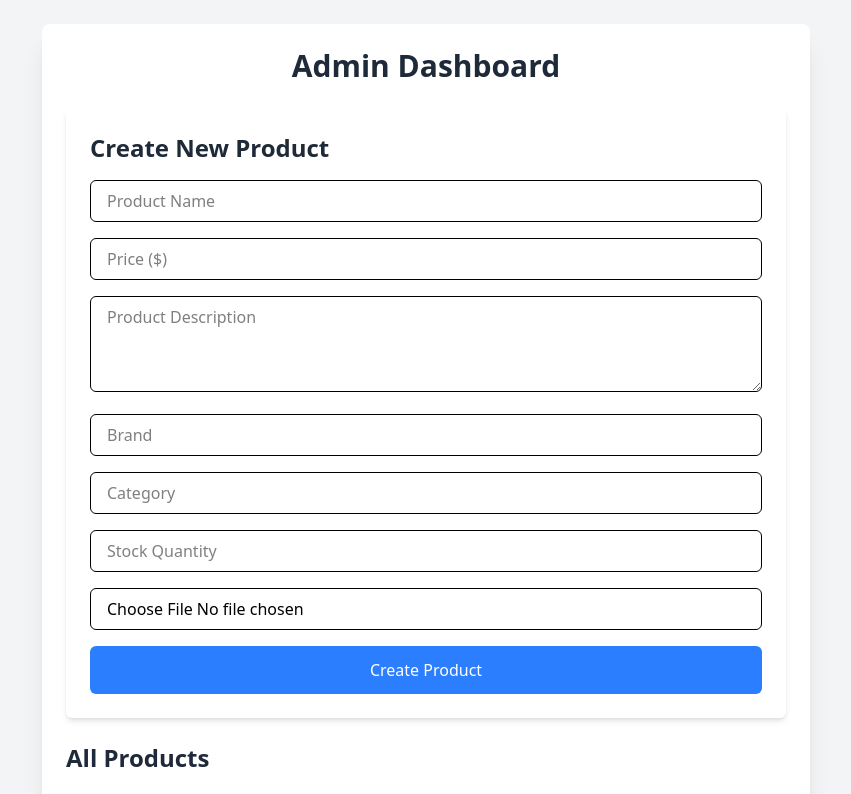
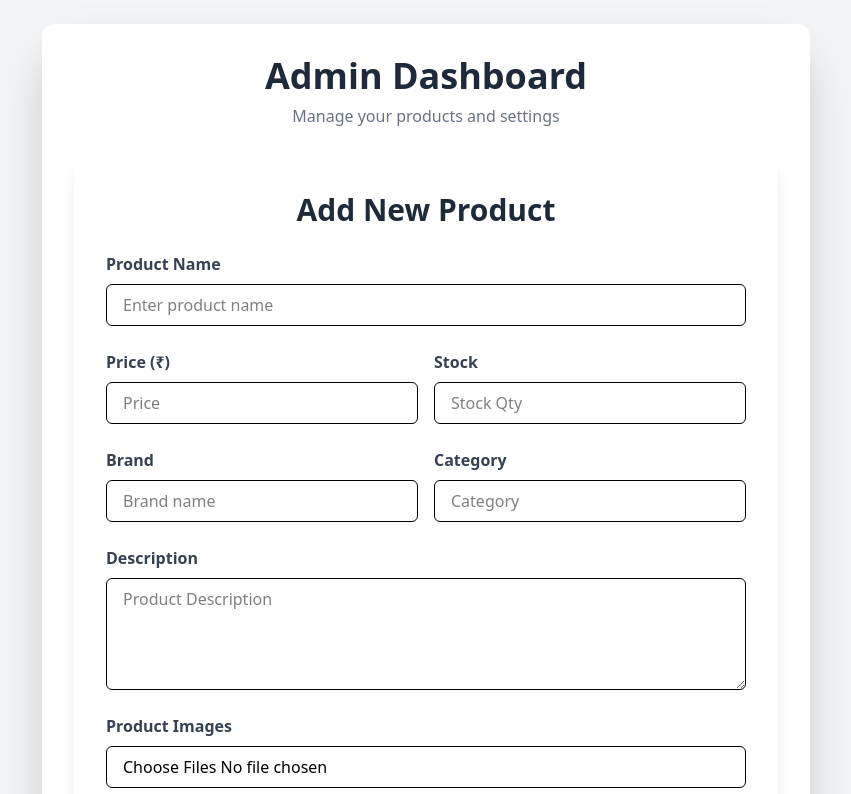
Before and after one commit to anurag24-26/ecommerce-frontend, a React (Vite) app: page /admin-dashboard in a window 1280 px wide. Shown: the top 794 px of the page, without its empty margins (214-1065 px from the left). Built offline with nearby package versions, Linux system fonts and the light colour scheme.

Commit message:
added features

```diff
--- a/src/pages/AdminDashboard.jsx
+++ b/src/pages/AdminDashboard.jsx
@@ -1,6 +1,6 @@
 import { useEffect, useState } from "react";
 import axios from "axios";
-
+import adminimage from "../assets/admin.jpg"
 const AdminDashboard = () => {
   const [admin, setAdmin] = useState(null);
   const [products, setProducts] = useState([]);
@@ -8,7 +8,7 @@ const AdminDashboard = () => {
     name: "",
     price: "",
     description: "",
-    image: "",
+    image: [],
     brand: "",
     category: "",
     countInStock: "",
@@ -46,40 +46,50 @@ const AdminDashboard = () => {
 
   // Handle Image Upload
   const handleImageUpload = async (e, isEditing = false) => {
-    const file = e.target.files[0];
+    const files = Array.from(e.target.files).slice(0, 5);
     const formData = new FormData();
-    formData.append("image", file);
+
+    files.forEach((file) => formData.append("images", file)); // ✅ Append multiple files
 
     try {
       const { data } = await axios.post(
         "https://ecommerce-backend-h0uj.onrender.com/api/upload",
         formData,
-        {
-          headers: { "Content-Type": "multipart/form-data" },
-        }
+        { headers: { "Content-Type": "multipart/form-data" } }
       );
 
+      console.log("Uploaded Images:", data.imageUrls); // ✅ Debugging Log
+
       if (isEditing) {
-        setEditingProduct({ ...editingProduct, image: data.imageUrl });
+        setEditingProduct((prev) => ({
+          ...prev,
+          images: [...(prev.images || []), ...data.imageUrls],
+        }));
       } else {
-        setNewProduct({ ...newProduct, image: data.imageUrl });
+        setNewProduct((prev) => ({
+          ...prev,
+          images: [...(prev.images || []), ...data.imageUrls],
+        }));
       }
     } catch (error) {
-      alert("Failed to upload image.");
+      alert("Failed to upload images.");
+      console.error("Upload Error:", error);
     }
   };
+
   const handleCreateProduct = async (e) => {
     e.preventDefault();
 
-    const finalImage = newProduct.image || "default_image_url"; // Ensure a valid image is sent
-    setNewProduct({ ...newProduct, image: finalImage });
-
-    console.log("Creating product with image:", finalImage); // Debugging Log
+    if (!newProduct.images || newProduct.images.length === 0) {
+      // ✅ Check for empty array
+      alert("Please upload at least one image.");
+      return;
+    }
 
     try {
       const { data } = await axios.post(
         "https://ecommerce-backend-h0uj.onrender.com/api/products",
-        { ...newProduct, image: finalImage },
+        newProduct, // ✅ No need to spread object
         {
           headers: {
             Authorization: `Bearer ${localStorage.getItem("adminToken")}`,
@@ -87,13 +97,14 @@ const AdminDashboard = () => {
         }
       );
 
-      alert("Product created successfully!");
+      console.log("Created Product:", data); // ✅ Debugging Log
+
       setProducts([...products, data]);
       setNewProduct({
         name: "",
         price: "",
         description: "",
-        image: "",
+        images: [], // ✅ Reset properly
         brand: "",
         category: "",
         countInStock: "",
@@ -153,80 +164,104 @@ const AdminDashboard = () => {
 
   return (
    <div className="flex items-center justify-center min-h-screen bg-gray-100 p-6">
-      <div className="w-full max-w-3xl p-6 bg-white shadow-xl rounded-lg">
-        <h2 className="text-3xl font-bold text-center mb-6 text-gray-800">
-          Admin Dashboard
-        </h2>
+  <div className="w-full max-w-3xl bg-white rounded-xl shadow-2xl p-8 space-y-8">
+    {/* Heading */}
+    <div className="text-center">
+      <h2 className="text-4xl font-bold text-gray-800 mb-2">Admin Dashboard</h2>
+      <p className="text-gray-500 text-md">Manage your products and settings</p>
+    </div>
 
     {/* Admin Profile */}
     {admin && (
-          <div className="text-center mb-6 bg-gray-200 p-4 rounded-lg shadow-md">
-            <p className="text-lg font-semibold text-gray-700">
-              Name: {admin.name}
-            </p>
-            <p className="text-lg font-semibold text-gray-700">
-              Email: {admin.email}
-            </p>
+      <div className="flex flex-col items-center bg-gradient-to-r from-blue-100 to-blue-200 p-6 rounded-lg shadow-md">
+        <div className="w-24 h-24 mb-4">
+          <img
+            src={adminimage} // You can add a default avatar here
+            alt="Admin Avatar"
+            className="rounded-full object-cover w-full h-full shadow-lg"
+          />
+        </div>
+        <div className="text-center">
+          <h3 className="text-2xl font-semibold text-gray-800">{admin.name}</h3>
+          <p className="text-gray-600">{admin.email}</p>
+        </div>
       </div>
     )}
+
 
         {/* New Product Form */}
        <form
   onSubmit={handleCreateProduct}
-          className="space-y-4 bg-white p-6 shadow-md rounded-md"
+  className="bg-white p-8 rounded-lg shadow-lg space-y-6"
 >
-          <h3 className="text-2xl font-semibold mb-4 text-gray-800">
-            Create New Product
+  <h3 className="text-3xl font-bold text-gray-800 text-center mb-6">
+    Add New Product
   </h3>
 
   {/* Product Name */}
+  <div className="flex flex-col">
+    <label className="text-gray-700 mb-2 font-semibold">Product Name</label>
     <input
       type="text"
-            placeholder="Product Name"
+      placeholder="Enter product name"
       value={newProduct.name}
       onChange={(e) =>
         setNewProduct({ ...newProduct, name: e.target.value })
       }
-            className="w-full px-4 py-2 border rounded-md focus:ring-2 focus:ring-blue-500"
+      className="border px-4 py-2 rounded-md focus:ring-2 focus:ring-blue-400"
       required
     />
+  </div>
 
-          {/* Product Price */}
+  {/* Price and Stock (Grouped) */}
+  <div className="grid grid-cols-2 gap-4">
+    <div className="flex flex-col">
+      <label className="text-gray-700 mb-2 font-semibold">Price (₹)</label>
       <input
         type="number"
-            placeholder="Price ($)"
+        placeholder="Price"
         value={newProduct.price}
         onChange={(e) =>
           setNewProduct({ ...newProduct, price: e.target.value })
         }
-            className="w-full px-4 py-2 border rounded-md focus:ring-2 focus:ring-blue-500"
+        className="border px-4 py-2 rounded-md focus:ring-2 focus:ring-blue-400"
         required
       />
+    </div>
 
-          {/* Product Description */}
-          <textarea
-            placeholder="Product Description"
-            value={newProduct.description}
+    <div className="flex flex-col">
+      <label className="text-gray-700 mb-2 font-semibold">Stock</label>
+      <input
+        type="number"
+        placeholder="Stock Qty"
+        value={newProduct.countInStock}
         onChange={(e) =>
-              setNewProduct({ ...newProduct, description: e.target.value })
+          setNewProduct({ ...newProduct, countInStock: e.target.value })
         }
-            className="w-full px-4 py-2 border rounded-md focus:ring-2 focus:ring-blue-500 h-24"
+        className="border px-4 py-2 rounded-md focus:ring-2 focus:ring-blue-400"
         required
-          ></textarea>
+      />
+    </div>
+  </div>
 
-          {/* Brand */}
+  {/* Brand and Category (Grouped) */}
+  <div className="grid grid-cols-2 gap-4">
+    <div className="flex flex-col">
+      <label className="text-gray-700 mb-2 font-semibold">Brand</label>
       <input
         type="text"
-            placeholder="Brand"
+        placeholder="Brand name"
         value={newProduct.brand}
         onChange={(e) =>
           setNewProduct({ ...newProduct, brand: e.target.value })
         }
-            className="w-full px-4 py-2 border rounded-md focus:ring-2 focus:ring-blue-500"
+        className="border px-4 py-2 rounded-md focus:ring-2 focus:ring-blue-400"
         required
       />
+    </div>
 
-          {/* Category */}
+    <div className="flex flex-col">
+      <label className="text-gray-700 mb-2 font-semibold">Category</label>
       <input
         type="text"
         placeholder="Category"
@@ -234,92 +269,121 @@ const AdminDashboard = () => {
         onChange={(e) =>
           setNewProduct({ ...newProduct, category: e.target.value })
         }
-            className="w-full px-4 py-2 border rounded-md focus:ring-2 focus:ring-blue-500"
+        className="border px-4 py-2 rounded-md focus:ring-2 focus:ring-blue-400"
         required
       />
+    </div>
+  </div>
 
-          {/* Count in Stock */}
-          <input
-            type="number"
-            placeholder="Stock Quantity"
-            value={newProduct.countInStock}
+  {/* Description */}
+  <div className="flex flex-col">
+    <label className="text-gray-700 mb-2 font-semibold">Description</label>
+    <textarea
+      placeholder="Product Description"
+      value={newProduct.description}
       onChange={(e) =>
-              setNewProduct({ ...newProduct, countInStock: e.target.value })
+        setNewProduct({ ...newProduct, description: e.target.value })
       }
-            className="w-full px-4 py-2 border rounded-md focus:ring-2 focus:ring-blue-500"
+      className="border px-4 py-2 rounded-md focus:ring-2 focus:ring-blue-400 h-28"
       required
-          />
+    ></textarea>
+  </div>
 
-          {/* Product Image Upload */}
+  {/* Image Upload */}
+  <div className="flex flex-col">
+    <label className="text-gray-700 mb-2 font-semibold">Product Images</label>
     <input
       type="file"
+      multiple
+      accept="image/*"
       onChange={(e) => handleImageUpload(e, false)}
-            className="w-full px-4 py-2 border rounded-md focus:ring-2 focus:ring-blue-500"
-            required
+      className="border px-4 py-2 rounded-md focus:ring-2 focus:ring-blue-400"
     />
-          {newProduct.image && (
+  </div>
+
+  {/* Preview Uploaded Images */}
+  {newProduct.images && newProduct.images.length > 0 && (
+    <div className="flex flex-wrap gap-3 mt-4">
+      {newProduct.images.map((imgUrl, idx) => (
         <img
-              src={newProduct.image}
-              alt="Uploaded Preview"
-              className="w-32 h-32 object-cover mx-auto mt-4 rounded-md"
+          key={idx}
+          src={imgUrl}
+          alt={`Uploaded ${idx}`}
+          className="w-20 h-20 object-cover rounded-md border"
         />
+      ))}
+    </div>
   )}
 
   {/* Submit Button */}
   <button
     type="submit"
-            className="w-full bg-blue-500 text-white py-3 rounded-md hover:bg-blue-600 transition"
+    className="w-full bg-blue-600 text-white py-3 rounded-md hover:bg-blue-700 transition"
   >
     Create Product
   </button>
 </form>
-
 {/* Product List */}
-        <h3 className="text-2xl font-semibold mt-6 mb-4 text-gray-800">
+<h3 className="text-3xl font-bold mt-8 mb-6 text-gray-800 text-center">
   All Products
 </h3>
+
 {products.length > 0 ? (
-          <ul className="space-y-3">
+  <div className="grid grid-cols-1 md:grid-cols-2 gap-6">
     {products.map((product) => (
-              <li
+      <div
         key={product._id}
-                className="p-4 border rounded-lg bg-gray-50 flex items-center justify-between shadow-md"
+        className="bg-white rounded-lg shadow-lg p-5 flex flex-col md:flex-row items-center gap-6 hover:shadow-xl transition"
       >
-                <div>
-                  <p className="text-lg font-medium">
-                    {product.name} - ${product.price}
-                  </p>
-                  <p className="text-sm text-gray-600">
+        {/* Product Image */}
+        <div className="w-32 h-32 flex-shrink-0">
+          <img
+            src={
+              product.image?.startsWith("https")
+                ? product.image
+                : product.images?.length > 0
+                ? product.images[0]
+                : "https://via.placeholder.com/150"
+            }
+            alt={product.name}
+            className="w-full h-full object-cover rounded-lg"
+          />
+        </div>
+
+        {/* Product Info */}
+        <div className="flex-1 w-full">
+          <h4 className="text-xl font-semibold text-gray-800 mb-1">
+            {product.name}
+          </h4>
+          <p className="text-gray-500 mb-2">
             {product.brand} | {product.category}
           </p>
-                  {product.image && (
-                    <img
-                      src={product.image}
-                      alt={product.name}
-                      className="w-16 h-16 object-cover rounded-md"
-                    />
-                  )}
-                </div>
-                <div className="space-x-3">
+          <p className="text-lg font-bold text-blue-600 mb-4">₹{product.price}</p>
+
+          {/* Action Buttons */}
+          <div className="flex space-x-4">
             <button
               onClick={() => handleEditProduct(product)}
-                    className="bg-yellow-500 text-white px-3 py-1 rounded-md hover:bg-yellow-600"
+              className="bg-yellow-400 hover:bg-yellow-500 text-white px-4 py-2 rounded-md text-sm font-medium"
             >
               Edit
             </button>
             <button
               onClick={() => handleDeleteProduct(product._id)}
-                    className="bg-red-500 text-white px-3 py-1 rounded-md hover:bg-red-600"
+              className="bg-red-500 hover:bg-red-600 text-white px-4 py-2 rounded-md text-sm font-medium"
             >
               Delete
             </button>
           </div>
-              </li>
+        </div>
+      </div>
     ))}
-          </ul>
+  </div>
 ) : (
-          <p className="text-center text-gray-500">No products available</p>
+  <p className="text-center text-gray-500 text-lg">No products available</p>
 )}
+
+
 
         {/* Edit Product Form */}
         {editingProduct && (
```
Also changed, not shown: src/pages/Home.jsx (+14 -13 lines), src/pages/Info.jsx (+73 -23 lines), src/assets/admin.jpg (added). Lines whose indentation alone changed are shown as unchanged.
